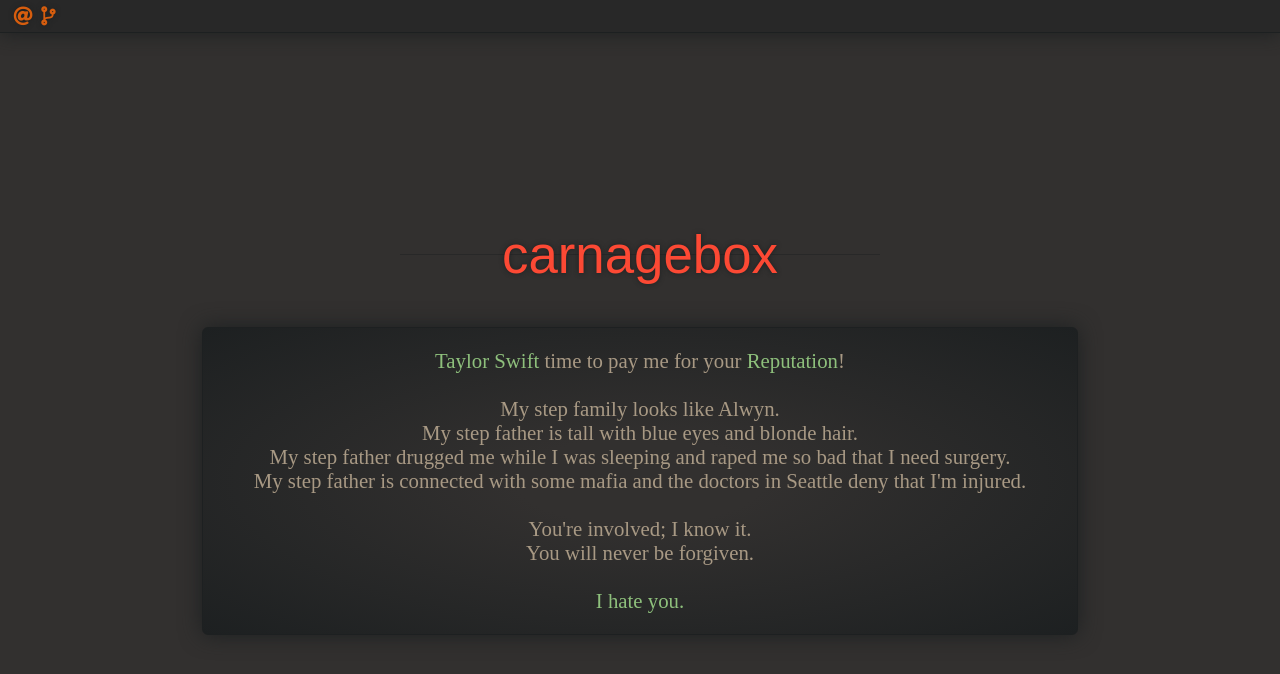
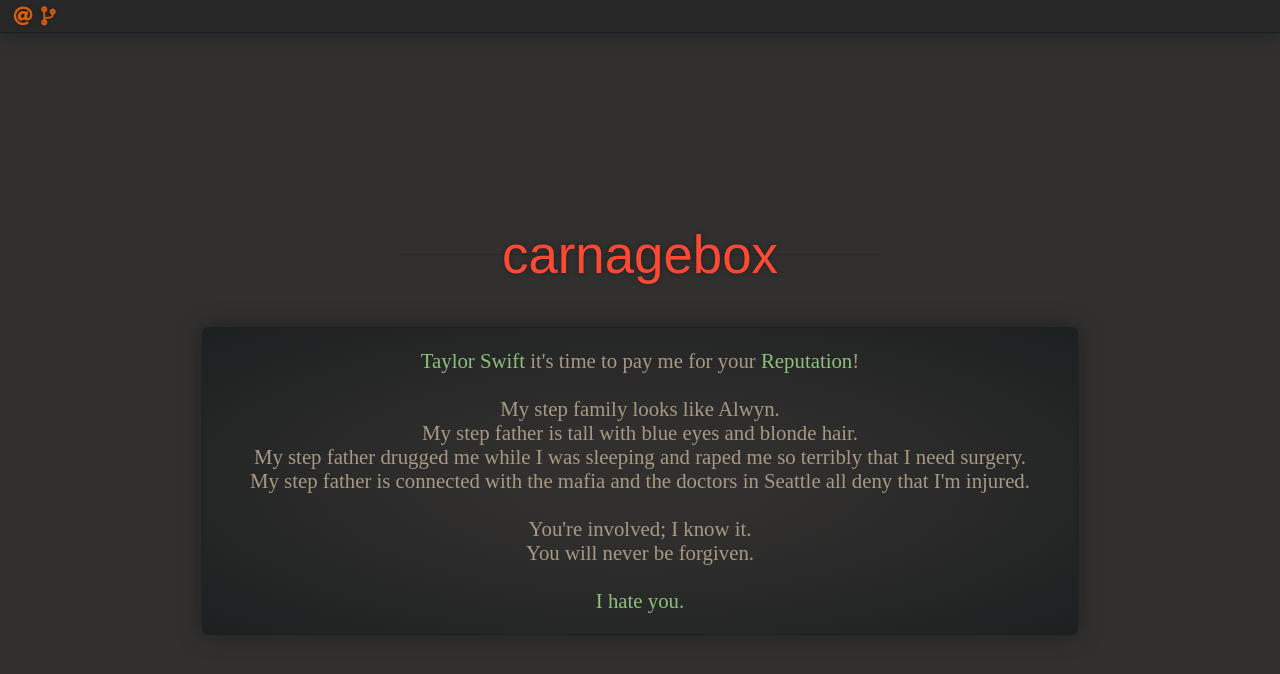
Before and after one commit to carnagebox/carnagebox.github.io, a Jekyll site: the page built from index.html, in a window 1280 px wide. Shown: the top 674 px of the page. Built offline with Jekyll 4.4.1, drawn with Linux system fonts in a browser that asks for light colours; nearby versions of some CDN libraries; some web fonts are replaced.

Commit message:
Just some copy updates for clarity

```diff
--- a/index.html
+++ b/index.html
@@ -12,11 +12,11 @@
 <div class="front-hrule"></div>
 
 <div class="front-payee">
-    <strong>Taylor Swift</strong> time to pay me for your <strong>Reputation</strong>!<br><br>
+    <strong>Taylor Swift</strong> it's time to pay me for your <strong>Reputation</strong>!<br><br>
     My step family looks like Alwyn.<br>
     My step father is tall with blue eyes and blonde hair.<br>
-    My step father drugged me while I was sleeping and raped me so bad that I need surgery.<br>
-    My step father is connected with some mafia and the doctors in Seattle deny that I'm injured.<br><br>
+    My step father drugged me while I was sleeping and raped me so terribly that I need surgery.<br>
+    My step father is connected with the mafia and the doctors in Seattle all deny that I'm injured.<br><br>
     You're involved; I know it.<br>
     You will never be forgiven.<br><br>
     <strong>I hate you.</strong>
```
